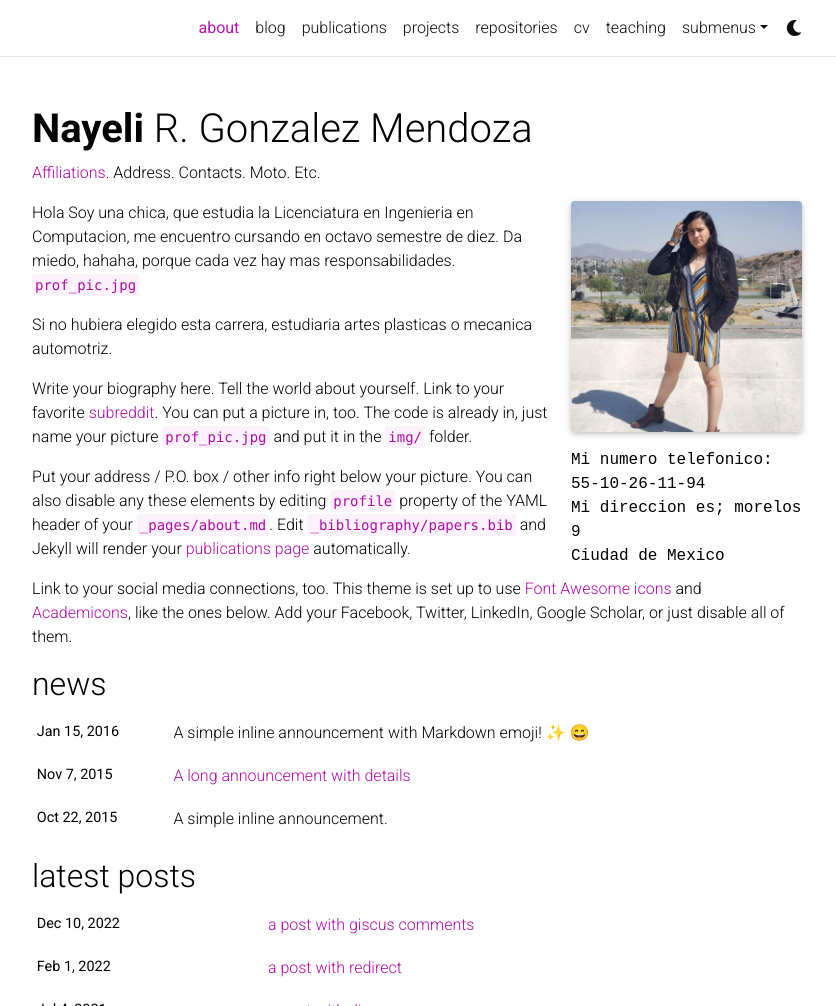
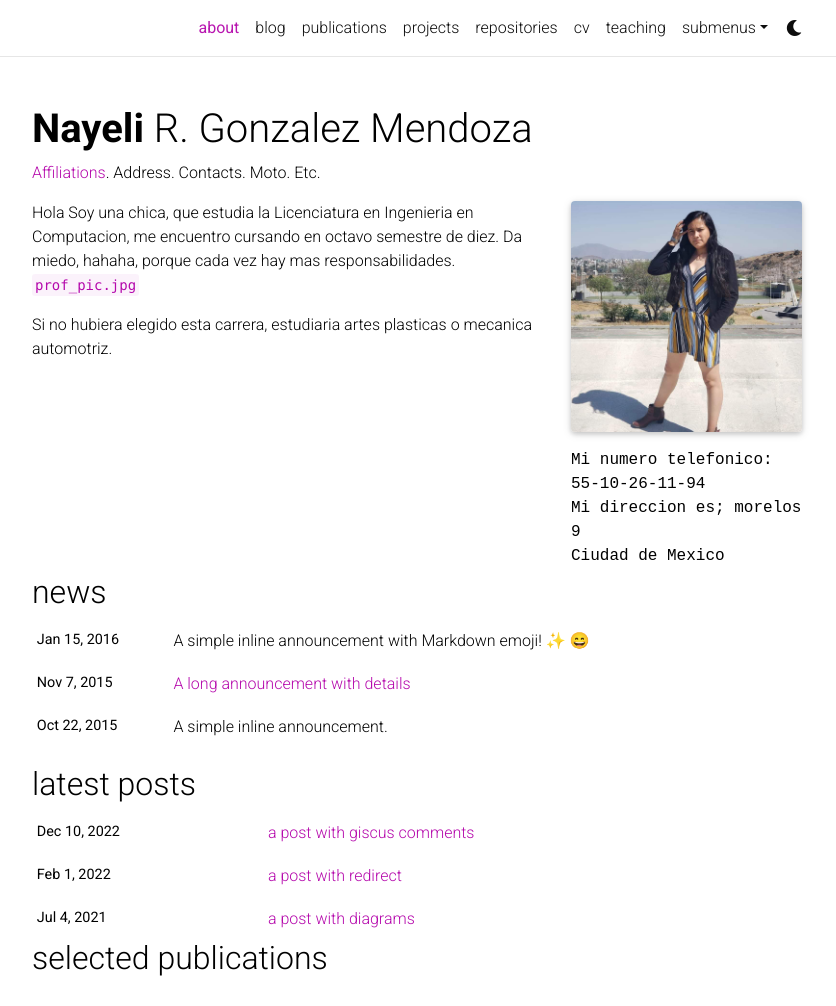
Before and after one commit to NayeliGGM/NayeliGGM.github.io, a Jekyll site: the page built from _pages/about.md, in a window 1280 px wide and 1387 px high, cut to the strip 0-1006 px from the top of the window. Shown: the whole strip, without its empty margins (223-1059 px from the left). Built offline with Jekyll 4.4.1, drawn with Linux system fonts in a browser that asks for light colours; full-size pictures stand in for the smaller copies a plugin makes; emoji names are drawn with the system emoji font; comment, search, counter and statistics services are not loaded; a style sheet for code colours, icons or effects is not loaded.

Commit message:
intentoSeis

```diff
--- a/_pages/about.md
+++ b/_pages/about.md
@@ -21,9 +21,3 @@
 Hola Soy una chica, que estudia la Licenciatura en Ingenieria en Computacion, me encuentro cursando en octavo semestre de diez. Da miedo, hahaha, porque cada vez hay mas responsabilidades. `prof_pic.jpg`
 
 Si no hubiera elegido esta carrera, estudiaria artes plasticas o mecanica automotriz.
-
-Write your biography here. Tell the world about yourself. Link to your favorite [subreddit](http://reddit.com). You can put a picture in, too. The code is already in, just name your picture `prof_pic.jpg` and put it in the `img/` folder.
-
-Put your address / P.O. box / other info right below your picture. You can also disable any these elements by editing `profile` property of the YAML header of your `_pages/about.md`. Edit `_bibliography/papers.bib` and Jekyll will render your [publications page](/al-folio/publications/) automatically.
-
-Link to your social media connections, too. This theme is set up to use [Font Awesome icons](http://fortawesome.github.io/Font-Awesome/) and [Academicons](https://jpswalsh.github.io/academicons/), like the ones below. Add your Facebook, Twitter, LinkedIn, Google Scholar, or just disable all of them.
```
